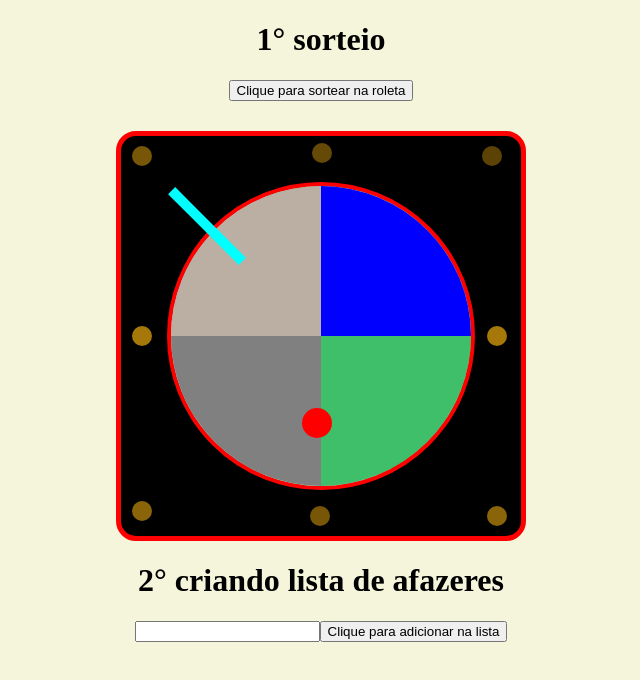
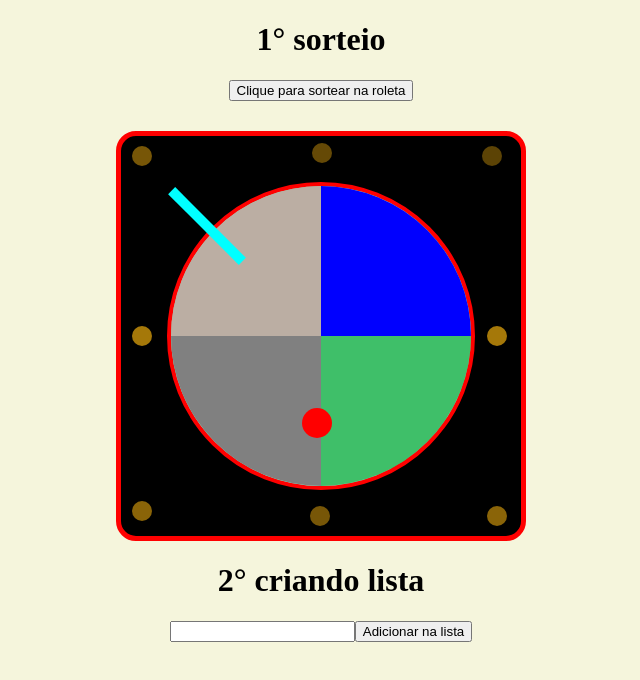
Before and after one commit to leandroluizpereira/trainning_javascript, a plain HTML site: page createElement/index.html in a window 1280 px wide. Shown: the top 680 px of the page, without its empty margins (319-959 px from the left). Drawn offline with Linux system fonts and the light colour scheme.

Commit message:
Update index.html

```diff
--- a/createElement/index.html
+++ b/createElement/index.html
@@ -61,9 +61,9 @@
          </div>
 
 
-         <h1>2° criando lista de afazeres</h1>
+         <h1>2° criando lista </h1>
          <div class="espace">
-         <input type="text" id ="input"><button id="liAdd"> Clique para adicionar na lista</button></input>
+         <input type="text" id ="input"><button id="liAdd"> Adicionar na lista</button></input>
          </div>
 
                  </div> <!--fundo-->
```
